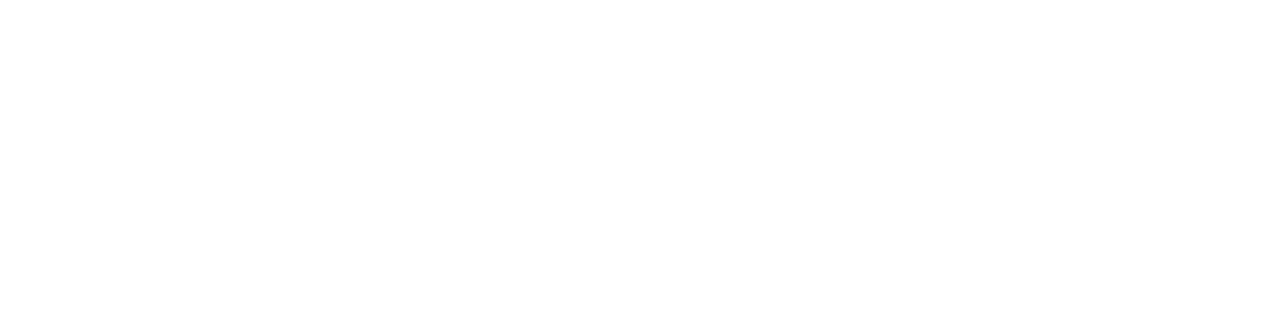
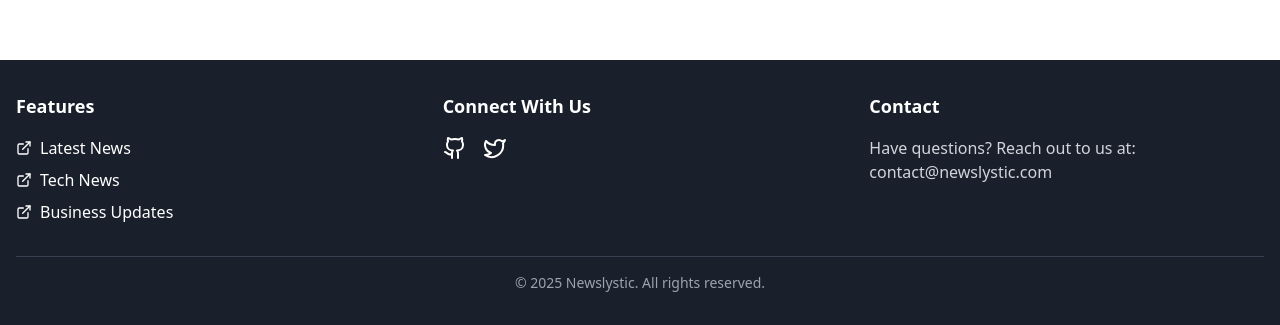
Before and after one commit to MOHAMEDFRANK/newslystic-horizon, a React (Vite) app: page / in a window 1280 px wide. Shown: the part 1088-1413 px from the top of the page. Before the commit the page ends 1100 px from the top, so only its background shows below. Built offline with nearby package versions, Linux system fonts and the light colour scheme; no server answers.

Commit message:
Add footer with feature links
Implemented a footer component in the project and included links to various features for improved navigation.
[skip gpt_engineer]

```diff
--- /dev/null
+++ b/src/components/Footer.tsx
@@ -0,0 +1,78 @@
+import { Link } from "react-router-dom";
+import { ExternalLink, Github, Twitter } from "lucide-react";
+
+const Footer = () => {
+  return (
+    <footer className="bg-[#1A1F2C] text-white mt-12 py-8">
+      <div className="container mx-auto px-4">
+        <div className="grid grid-cols-1 md:grid-cols-3 gap-8">
+          {/* Features Section */}
+          <div>
+            <h3 className="text-lg font-semibold mb-4">Features</h3>
+            <ul className="space-y-2">
+              <li>
+                <Link to="/" className="hover:text-gray-300 flex items-center gap-2">
+                  <ExternalLink className="w-4 h-4" />
+                  Latest News
+                </Link>
+              </li>
+              <li>
+                <Link to="/?category=technology" className="hover:text-gray-300 flex items-center gap-2">
+                  <ExternalLink className="w-4 h-4" />
+                  Tech News
+                </Link>
+              </li>
+              <li>
+                <Link to="/?category=business" className="hover:text-gray-300 flex items-center gap-2">
+                  <ExternalLink className="w-4 h-4" />
+                  Business Updates
+                </Link>
+              </li>
+            </ul>
+          </div>
+
+          {/* Social Links */}
+          <div>
+            <h3 className="text-lg font-semibold mb-4">Connect With Us</h3>
+            <div className="flex space-x-4">
+              <a
+                href="https://github.com"
+                target="_blank"
+                rel="noopener noreferrer"
+                className="hover:text-gray-300"
+              >
+                <Github className="w-6 h-6" />
+              </a>
+              <a
+                href="https://twitter.com"
+                target="_blank"
+                rel="noopener noreferrer"
+                className="hover:text-gray-300"
+              >
+                <Twitter className="w-6 h-6" />
+              </a>
+            </div>
+          </div>
+
+          {/* Contact Info */}
+          <div>
+            <h3 className="text-lg font-semibold mb-4">Contact</h3>
+            <p className="text-gray-300">
+              Have questions? Reach out to us at:
+              <br />
+              <a href="mailto:contact@newslystic.com" className="hover:text-white">
+                contact@newslystic.com
+              </a>
+            </p>
+          </div>
+        </div>
+
+        <div className="mt-8 pt-4 border-t border-gray-700 text-center text-sm text-gray-400">
+          <p>© {new Date().getFullYear()} Newslystic. All rights reserved.</p>
+        </div>
+      </div>
+    </footer>
+  );
+};
+
+export default Footer;
--- a/src/pages/Index.tsx
+++ b/src/pages/Index.tsx
@@ -6,6 +6,7 @@ import { useToast } from "@/hooks/use-toast";
 import NewsGrid from "@/components/NewsGrid";
 import SearchBar from "@/components/SearchBar";
 import CategoryFilter from "@/components/CategoryFilter";
+import Footer from "@/components/Footer";
 
 const Index = () => {
   const [selectedCategory, setSelectedCategory] = useState<NewsCategory>();
@@ -34,7 +35,8 @@ const Index = () => {
   });
 
   return (
-    <div className="container mx-auto px-4 py-8">
+    <div className="min-h-screen flex flex-col">
+      <main className="flex-grow container mx-auto px-4 py-8">
         <h1 className="text-4xl font-bold mb-8">Latest News</h1>
 
         <div className="space-y-6 mb-8">
@@ -46,6 +48,8 @@ const Index = () => {
         </div>
 
         <NewsGrid articles={articles || []} isLoading={isLoading} />
+      </main>
+      <Footer />
     </div>
   );
 };
```
Lines whose indentation alone changed are shown as unchanged.
